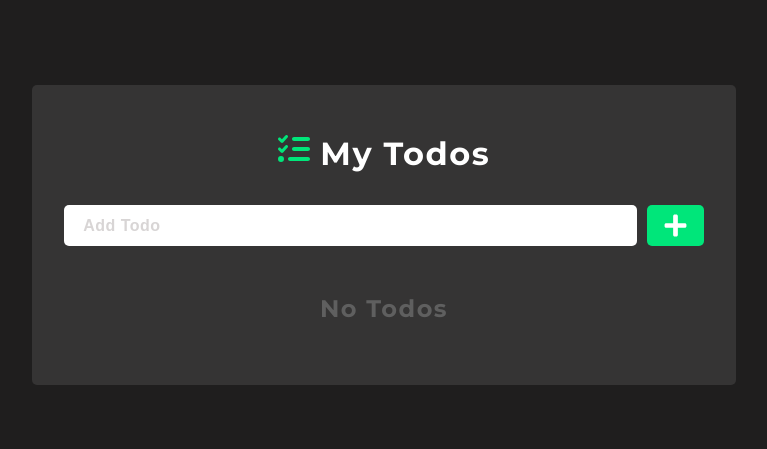
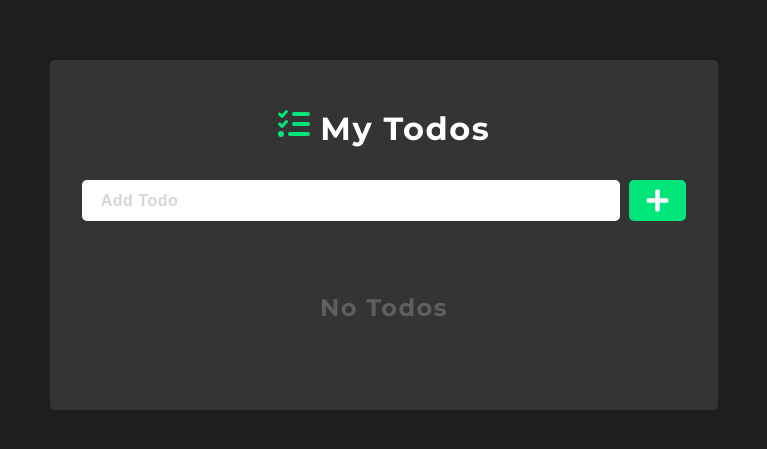
Before and after one commit to osmcode05/To-Do-List, a React (Create React App) app: page / in a window 1280 px wide. Shown: the part 165-614 px from the top of the page, without its empty margins (256-1023 px from the left). Built offline with nearby package versions, Linux system fonts and the light colour scheme.

Commit message:
fix the UI

```diff
--- a/src/App.js
+++ b/src/App.js
@@ -39,15 +39,12 @@ export default function App() {
           <FaListCheck /> My Todos
         </h1>
         <AddTodo onAddTodo={handleAddTodo} />
-        {todos.length > 0 ? (
-          <TaskList
-            todos={todos}
-            onChangeTodo={handleChangeTodo}
-            onDeleteTodo={handleDeleteTodo}
-          />
-        ) : (
-          <h2>No Todos</h2>
-        )}
+
+        <TaskList
+          todos={todos}
+          onChangeTodo={handleChangeTodo}
+          onDeleteTodo={handleDeleteTodo}
+        />
       </section>
     </div>
   );
--- a/src/Components/TaskList.js
+++ b/src/Components/TaskList.js
@@ -2,6 +2,8 @@ import { useState, useRef, useEffect } from "react";
 import { FaTrash, FaCheck, FaPen } from "react-icons/fa";
 
 export default function TaskList({ todos, onChangeTodo, onDeleteTodo }) {
+  if (todos.length <= 0) return <h2>No Todos</h2>;
+
   return (
     <ul>
       {todos.map((todo) => (
--- a/src/index.css
+++ b/src/index.css
@@ -15,13 +15,16 @@
   display: flex;
   min-height: 100vh;
   background-color: var(--dark-color);
+  padding: 2rem;
 }
 section {
+  display: flex;
+  flex-direction: column;
   margin: auto;
   border-radius: 5px;
   padding: 3rem 2rem;
   width: 55%;
-  min-height: 300px;
+  min-height: 350px;
   background-color: var(--light-dark-color);
   color: var(--white-color);
 }
@@ -34,7 +37,7 @@ h2 {
   text-align: center;
   letter-spacing: 1.5px;
   color: #5f5f5f;
-  margin-top: 3rem;
+  margin: auto;
 }
 svg {
   color: var(--green-color);
@@ -103,8 +106,12 @@ label {
 /* < =================== Breckpoints ================== > */
 /* --- Xsmall && small device --- */
 @media screen and (width <= 768px) {
+  .main {
+    padding: 0;
+  }
   section {
     width: 100%;
+    min-height: 100vh;
     padding: 2rem 0.8rem;
   }
 }
```
